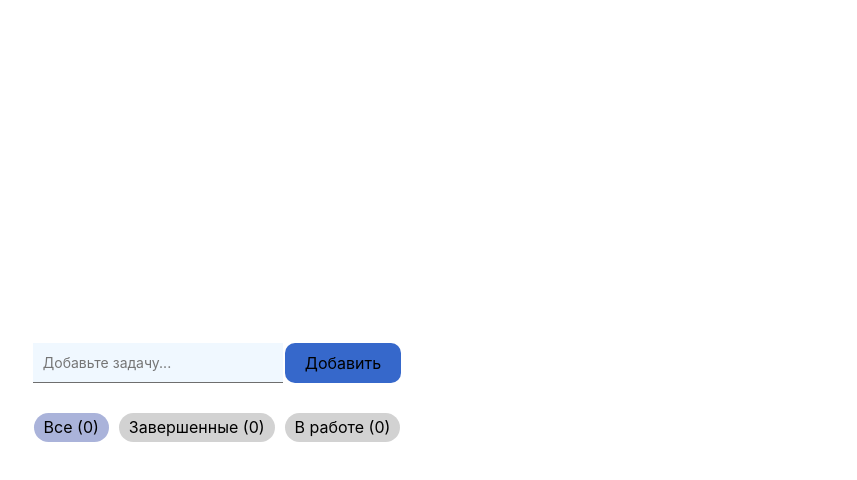
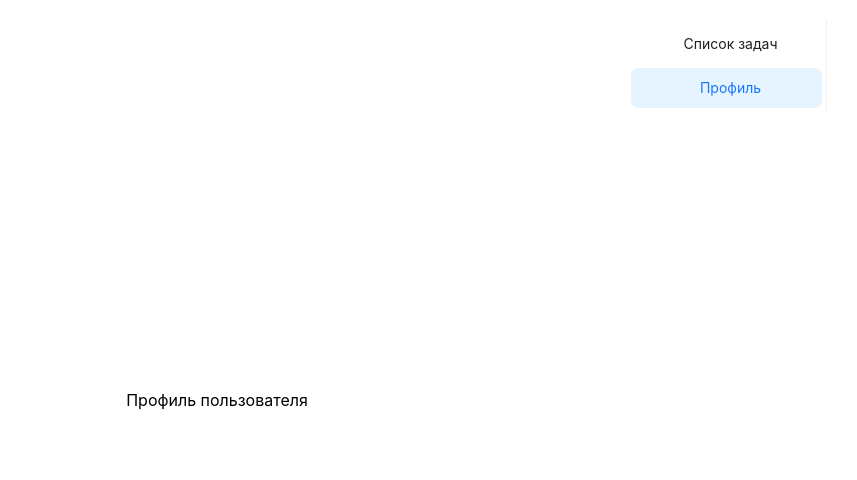
Before and after one commit to lagigal/CRM-system, a React (Vite) app: page /profile in a window 1280 px wide. Shown: the top 480 px of the page, without its empty margins (423-1280 px from the left). Built offline with nearby package versions, Linux system fonts and the light colour scheme; no server answers.

Commit message:
add routing & swich to ui lib antd

```diff
--- a/package.json
+++ b/package.json
@@ -10,9 +10,11 @@
     "preview": "vite preview"
   },
   "dependencies": {
+    "antd": "^5.22.3",
     "normalize.css": "^8.0.1",
     "react": "^18.3.1",
     "react-dom": "^18.3.1",
+    "react-router-dom": "^7.0.2",
     "sass": "^1.81.0"
   },
   "devDependencies": {
--- a/src/App.tsx
+++ b/src/App.tsx
@@ -1,45 +1,14 @@
-import { useEffect, useState } from "react";
-import "./style/App.scss";
-import CreateTask from "./components/CreateTask";
-import { getTasks } from "./api/baseAPI";
-import { TaskStatus, Todo, TodoInfo } from "./constants/interfaces";
-import TaskCounter from "./components/TaskCounter";
-import TaskList from "./components/TaskList";
+import { Route, Routes } from "react-router-dom";
+import Home from "./pages/Home";
+import Profile from "./pages/Profile";
 
 function App() {
-  const [taskList, setTaskList] = useState<Todo[]>([]);
-  const [taskCount, setTaskCount] = useState<TodoInfo>({
-    all: 0,
-    completed: 0,
-    inWork: 0,
-  });
-  const [taskCategory, setTaskCategory] = useState<TaskStatus>("all");
-
-  useEffect(() => {
-    getAllTasks();
-  }, [taskCategory]);
-
-  async function getAllTasks() {
-    try {
-      const data = await getTasks(taskCategory);
-        setTaskList(data.data);
-        setTaskCount(data.info);
-    } catch (error) {
-      console.error("Failed to fetch tasks:", error);
-    }
-  }
-
   return (
     <>
-      <div className="app">
-        <CreateTask updateTaskList={getAllTasks} />
-        <TaskCounter
-          taskStatus={taskCategory}
-          taskCounter={taskCount}
-          setTaskCategory={setTaskCategory}
-        />
-        <TaskList todos={taskList} updateTaskList={getAllTasks} />
-      </div>
+      <Routes>
+        <Route path="/" element={<Home/>}/>
+        <Route path="/profile" element={<Profile/>}/>
+      </Routes>
     </>
   );
 }
--- a/src/components/CreateTask.tsx
+++ b/src/components/CreateTask.tsx
@@ -3,6 +3,7 @@ import { createTasks } from "../api/baseAPI";
 
 import React, { ChangeEvent, useState } from "react";
 import { updateTaskListProps, TodoRequest } from "../constants/interfaces";
+import { Button, Input } from "antd";
 
 const CreateTask: React.FC<updateTaskListProps> = ({ updateTaskList }) => {
   const [taskText, setTaskText] = useState("");
@@ -45,17 +46,9 @@ const CreateTask: React.FC<updateTaskListProps> = ({ updateTaskList }) => {
   return (
     <>
       <div className="createTask">
-        <input
-          maxLength={65}
-          className="createTask__input"
-          placeholder="Добавьте задачу..."
-          value={taskText}
-          onChange={hendleChangeCreateTaskInput}
-        />
+        <Input maxLength={65} placeholder="Добавьте задачу..." value={taskText} onChange={hendleChangeCreateTaskInput}/>
         {error && <div className="createTask__error-message">{error}</div>}
-        <button className="createTask__button" onClick={saveTask}>
-          Добавить
-        </button>
+        <Button onClick={saveTask}>Добавить</Button>
       </div>
     </>
   );
--- /dev/null
+++ b/src/components/CustomMenu.tsx
@@ -0,0 +1,24 @@
+import { Layout, Menu } from "antd";
+import { Link, useLocation } from "react-router-dom";
+import Sider from "antd/es/layout/Sider";
+
+const CustomMenu: React.FC = () => {
+  const location = useLocation();
+
+  return (
+    <Layout style={{ position: "absolute", top: "20px", right: "30px" }}>
+      <Sider>
+        <Menu mode="inline" selectedKeys={[location.pathname]}>
+          <Menu.Item key="/">
+            <Link to="/">Список задач</Link>
+          </Menu.Item>
+          <Menu.Item key="/profile">
+            <Link to="/profile">Профиль</Link>
+          </Menu.Item>
+        </Menu>
+      </Sider>
+    </Layout>
+  );
+};
+
+export default CustomMenu;
--- a/src/components/Task.tsx
+++ b/src/components/Task.tsx
@@ -3,6 +3,7 @@ import { TaskProps } from "../constants/interfaces";
 import React, { ChangeEvent, useState } from "react";
 import trash from "../assets/trash.svg";
 import { deleteTasks, updateTask } from "../api/baseAPI";
+import { Button, Input } from "antd";
 
 const Task: React.FC<TaskProps> = ({ todo, updateTaskList }) => {
   const [isDoneTask, setIsDone] = useState<boolean>(todo.isDone);
@@ -75,7 +76,7 @@ const Task: React.FC<TaskProps> = ({ todo, updateTaskList }) => {
 
   return (
     <div className="task">
-      <input
+      <Input
         className="task__checkbox"
         type="checkbox"
         onChange={toggleDone}
@@ -84,40 +85,40 @@ const Task: React.FC<TaskProps> = ({ todo, updateTaskList }) => {
       {error && <div className="task__error-message">{error}</div>}
       {isEditingTask && (
         <>
-          <input
+          <Input
             maxLength={64}
             autoFocus
             className="task__input"
             value={newTitleTask}
             onChange={handleChengeTitleTask}
           />
-          <button
+          <Button
             className="task__button save"
             onClick={chengeTask}
             disabled={error ? true : false}
           >
             &#10004;
-          </button>
-          <button
+          </Button>
+          <Button
             className="task__button close"
             onClick={handleCloseChengeTitleTask}
           >
             &#10006;
-          </button>
+          </Button>
         </>
       )}
       {!isEditingTask && (
         <>
           <p className="task__title">{titleTask}</p>
-          <button
+          <Button
             className="task__button chenge"
             onClick={handleOpenChengeTitleTask}
           >
             &#9998;
-          </button>
-          <button className="task__button trash" onClick={onDeleteTask}>
+          </Button>
+          <Button className="task__button trash" onClick={onDeleteTask}>
             <img src={trash} />
-          </button>
+          </Button>
         </>
       )}
     </div>
--- a/src/components/TaskCounter.tsx
+++ b/src/components/TaskCounter.tsx
@@ -1,6 +1,7 @@
 import React from "react";
 import { TaskCounterProps } from "../constants/interfaces";
 import "../style/TaskCounter.scss";
+import { Button } from "antd";
 
 const TaskCounter: React.FC<TaskCounterProps> = ({
   setTaskCategory,
@@ -10,30 +11,30 @@ const TaskCounter: React.FC<TaskCounterProps> = ({
   return (
     <>
       <div className="taskCounter">
-        <button
+        <Button
           className={`taskCounter__button ${
             taskStatus === "all" ? "active" : ""
           }`}
           onClick={() => setTaskCategory("all")}
         >
           Все ({`${taskCounter?.all}`})
-        </button>
-        <button
+        </Button>
+        <Button
           className={`taskCounter__button ${
             taskStatus === "completed" ? "active" : ""
           }`}
           onClick={() => setTaskCategory("completed")}
         >
           Завершенные ({`${taskCounter?.completed}`})
-        </button>
-        <button
+        </Button>
+        <Button
           className={`taskCounter__button ${
             taskStatus === "inWork" ? "active" : ""
           }`}
           onClick={() => setTaskCategory("inWork")}
         >
           В работе ({`${taskCounter?.inWork}`})
-        </button>
+        </Button>
       </div>
     </>
   );
--- a/src/main.tsx
+++ b/src/main.tsx
@@ -1,11 +1,15 @@
-import 'normalize.css';
+import "normalize.css";
+import "antd/dist/reset.css";
 import { StrictMode } from "react";
 import { createRoot } from "react-dom/client";
 import "./style/index.scss";
 import App from "./App.tsx";
+import { BrowserRouter } from "react-router-dom";
 
 createRoot(document.getElementById("root")!).render(
   <StrictMode>
-    <App />
+    <BrowserRouter>
+      <App />
+    </BrowserRouter>
   </StrictMode>
 );
--- /dev/null
+++ b/src/pages/Home.tsx
@@ -0,0 +1,51 @@
+import "../style/Home.scss";
+import { useEffect, useState } from "react";
+import { getTasks } from "../api/baseAPI";
+import { TaskStatus, Todo, TodoInfo } from "../constants/interfaces";
+import CreateTask from "../components/CreateTask";
+import TaskCounter from "../components/TaskCounter";
+import TaskList from "../components/TaskList";
+import CustomMenu from "../components/CustomMenu";
+import Sider from "antd/es/layout/Sider";
+import { Layout } from "antd";
+
+const Home: React.FC = () => {
+  const [taskList, setTaskList] = useState<Todo[]>([]);
+  const [taskCount, setTaskCount] = useState<TodoInfo>({
+    all: 0,
+    completed: 0,
+    inWork: 0,
+  });
+  const [taskCategory, setTaskCategory] = useState<TaskStatus>("all");
+
+  useEffect(() => {
+    getAllTasks();
+  }, [taskCategory]);
+
+  async function getAllTasks() {
+    try {
+      const data = await getTasks(taskCategory);
+      setTaskList(data.data);
+      setTaskCount(data.info);
+    } catch (error) {
+      console.error("Failed to fetch tasks:", error);
+    }
+  }
+
+  return (
+      <>
+      <CustomMenu />
+      <div className="home">
+        <CreateTask updateTaskList={getAllTasks} />
+        <TaskCounter
+          taskStatus={taskCategory}
+          taskCounter={taskCount}
+          setTaskCategory={setTaskCategory}
+        />
+        <TaskList todos={taskList} updateTaskList={getAllTasks} />
+      </div>
+    </>
+  );
+};
+
+export default Home;
--- /dev/null
+++ b/src/pages/Profile.tsx
@@ -0,0 +1,10 @@
+import CustomMenu from "../components/CustomMenu"
+
+const Profile: React.FC = () => {
+    return (<>
+    <div style={{color: "black"}}>Профиль пользователя</div>
+    <CustomMenu />
+    </>)
+}
+
+export default Profile
--- a/src/style/CreateTask.scss
+++ b/src/style/CreateTask.scss
@@ -35,7 +35,7 @@
 
   &__error-message {
     position: absolute;
-    top: 40px;
+    top: 30px;
     left: 25px;
     color: red;
     font-size: 13px;
```
Also changed, not shown: src/style/Home.scss (renamed from src/style/App.scss), 1 other file (tests, documents, lock files or other folders).
